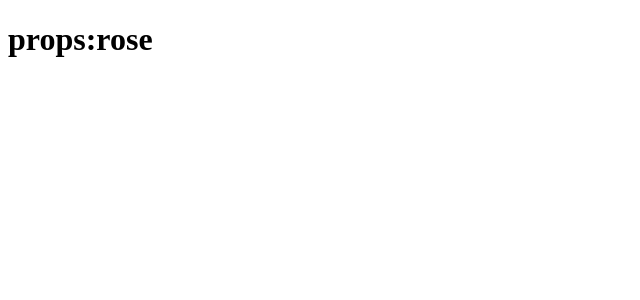
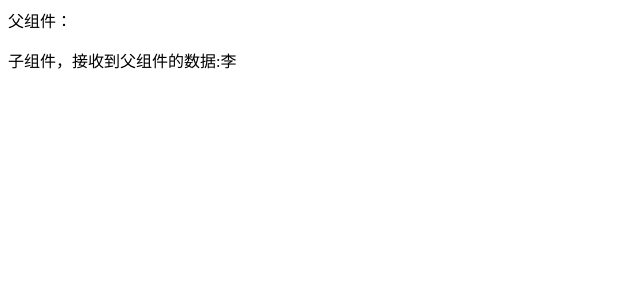
Before and after one commit to ElisabethLi0618/react2, a React (Create React App) app: page / in a window 1280 px wide. Shown: the top 300 px of the page, without its empty margins (0-640 px from the left). Built offline with nearby package versions, Linux system fonts and the light colour scheme.

Commit message:
p50 组件通讯，父组件传递子组件

```diff
--- a/src/index.js
+++ b/src/index.js
@@ -3,43 +3,32 @@ import React from 'react';
 import ReactDOM from 'react-dom';
 
 
-// props
+// 父组件
+class Parent extends React.Component {
+    state ={
+        lastName: '李'
+    }
 
-// 1，函数组件 此处用的是箭头函数
-// const Hello = props => {
-//     //props 是一个对象
-//     console.log(props)
-//     return(
-//         <div>
-//             <h1>props: {props.name} </h1>
-//         </div>
-//     )
-// }
-
-//2，类 class 组件
-
-//也是先接收数据
-class Hello extends React.Component {
-    //推荐使用props作为的 constrctor 参数
-    constructor(props){
-        super(props)
-        console.log(props);
-    }
     render(){
-        console.log('render', this.props)
         return(
-            <div>
-                <h1>props:{this.props.name}</h1>
+            <div className="parent">
+                父组件：
+                <Child name={this.state.lastName} />
             </div>
         )
     }
 }
 
-//这里是传递数据的
-ReactDOM.render(<Hello
-    name="rose"
-    age={18}
-    colors={['red','green', 'blue']}
-    fn={() => console.log('这是一个函数')}
-    tag={ <p>这是一个标签</p> }
-    />, document.getElementById('root'))
+//子组件
+const Child = props => {
+    console.log('子组件',props)
+    return(
+        <div className="child">
+            {/* 父组件的数据就是state的数据 李 */}
+            <p>子组件，接收到父组件的数据:{props.name} </p>
+        </div>
+    )
+
+}
+
+ReactDOM.render(<Parent />, document.getElementById('root'))
```
